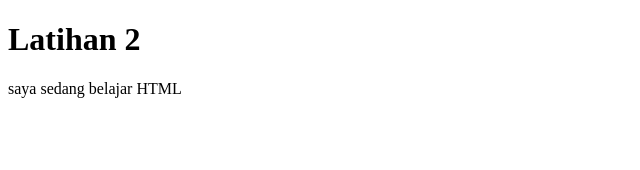
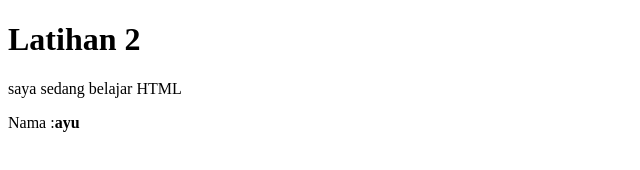
Before and after one commit to anggraeni234/latihan2, a plain HTML site: page index.html in a window 1280 px wide. Shown: the full height of the page, 0-640 px from the left. Drawn offline with Linux system fonts and the light colour scheme.

Commit message:
menampilkan nama

```diff
--- a/index.html
+++ b/index.html
@@ -10,6 +10,7 @@
 <body>
 <h1>Latihan 2</h2>
 <p>saya sedang belajar HTML</p>
+<p>Nama :<b>ayu</b></p>
 </body>
 
 </html>
```
